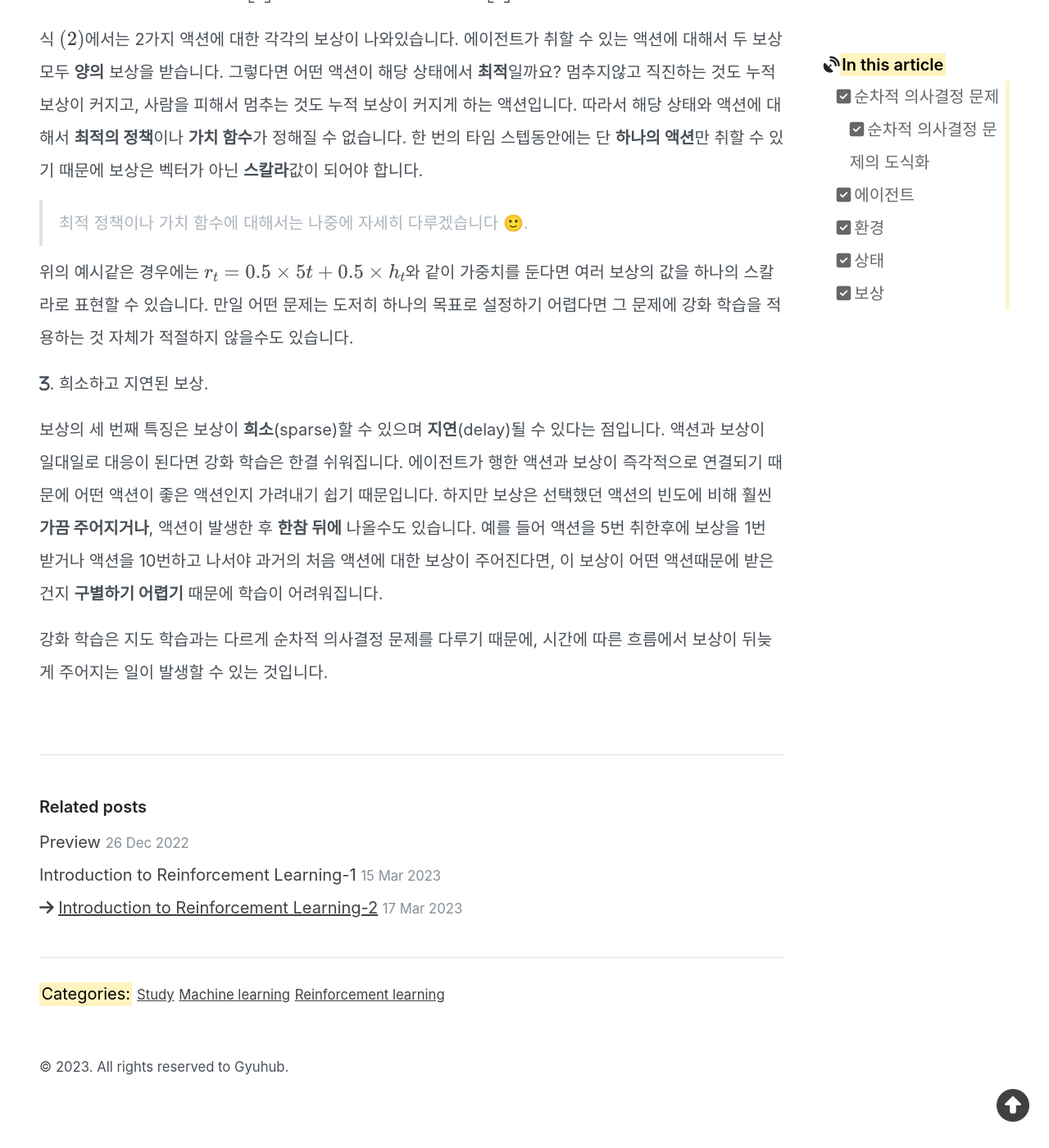
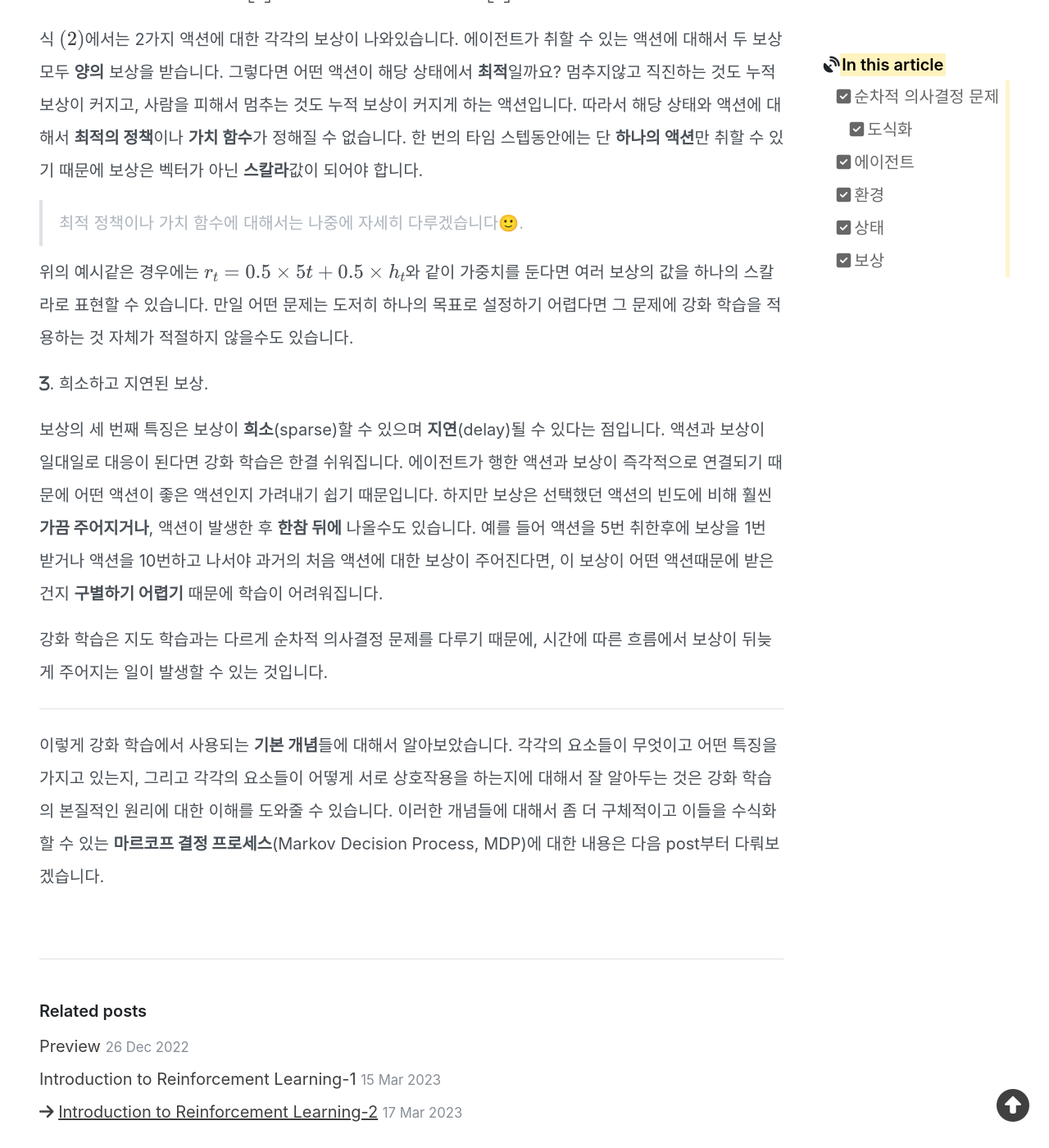
Before and after one commit to mngupark/mngupark.github.io, a Jekyll site: the page built from posts/study/machine learning/reinforcement learning/_posts/2023-03-17-introduction-to-rl-2.md, in a window 1280 px wide and 1400 px high, scrolled down 6595 px. Shown: the whole window at 82% size. Built offline with Jekyll 4.4.1, drawn with Linux system fonts in a browser that asks for light colours; nearby versions of some CDN libraries; formulas are drawn with MathJax 3; comment, search, counter and statistics services are not loaded; before the commit the page ends 7963 px from its top, so only the background shows below that.

Commit message:
add more contents for aid of understanding

```diff
--- a/posts/study/machine learning/reinforcement learning/_posts/2023-03-17-introduction-to-rl-2.md
+++ b/posts/study/machine learning/reinforcement learning/_posts/2023-03-17-introduction-to-rl-2.md
@@ -46,7 +46,7 @@ post-order: 3
 
 세상에는 정말 많고 다양한 **순차적 의사결정 문제**들이 존재합니다. 복잡한 세상속에서는 단순히 행동 하나로만 그 결과가 성공이나 실패 둘 중 하나로 직결되지 않고 유기적으로 연결된 채 계속해서 행동을 요구하기 때문입니다. 그래서 세상에는 순차적 의사결정 문제가 아닌 것을 찾기가 더 어려울 정도로 많은 상황들을 **순차적 의사결정 문제**로 생각할 수 있습니다. 그리고 강화 학습은 이런 중요한 문제를 풀기 위해 고안된 방법론입니다. 얼마나 강화 학습이 인공 지능에서 중요한 비중을 차지할지 감이 오시나요?
 
-## 순차적 의사결정 문제의 도식화
+## 도식화
 
 앞서 설명한 순차적 의사결정 문제를 강화 학습에 초점을 맞춰서 도식화하면 아래와 같습니다.
 
@@ -155,7 +155,7 @@ $$
 
 식 $(\ref{vector_reward_2})$에서는 2가지 액션에 대한 각각의 보상이 나와있습니다. 에이전트가 취할 수 있는 액션에 대해서 두 보상 모두 **양의** 보상을 받습니다. 그렇다면 어떤 액션이 해당 상태에서 **최적**일까요? 멈추지않고 직진하는 것도 누적 보상이 커지고, 사람을 피해서 멈추는 것도 누적 보상이 커지게 하는 액션입니다. 따라서 해당 상태와 액션에 대해서 **최적의 정책**이나 **가치 함수**가 정해질 수 없습니다. 한 번의 타임 스텝동안에는 단 **하나의 액션**만 취할 수 있기 때문에 보상은 벡터가 아닌 **스칼라**값이 되어야 합니다.
 
-> 최적 정책이나 가치 함수에 대해서는 나중에 자세히 다루겠습니다 🙂.
+> 최적 정책이나 가치 함수에 대해서는 나중에 자세히 다루겠습니다🙂.
 
 위의 예시같은 경우에는 $r_t=0.5\times 5t+0.5\times h_t$와 같이 가중치를 둔다면 여러 보상의 값을 하나의 스칼라로 표현할 수 있습니다. 만일 어떤 문제는 도저히 하나의 목표로 설정하기 어렵다면 그 문제에 강화 학습을 적용하는 것 자체가 적절하지 않을수도 있습니다.
 
@@ -164,3 +164,7 @@ $$
 보상의 세 번째 특징은 보상이 **희소**(sparse)할 수 있으며 **지연**(delay)될 수 있다는 점입니다. 액션과 보상이 일대일로 대응이 된다면 강화 학습은 한결 쉬워집니다. 에이전트가 행한 액션과 보상이 즉각적으로 연결되기 때문에 어떤 액션이 좋은 액션인지 가려내기 쉽기 때문입니다. 하지만 보상은 선택했던 액션의 빈도에 비해 훨씬 **가끔 주어지거나**, 액션이 발생한 후 **한참 뒤에** 나올수도 있습니다. 예를 들어 액션을 5번 취한후에 보상을 1번 받거나 액션을 10번하고 나서야 과거의 처음 액션에 대한 보상이 주어진다면, 이 보상이 어떤 액션때문에 받은건지 **구별하기 어렵기** 때문에 학습이 어려워집니다.
 
 강화 학습은 지도 학습과는 다르게 순차적 의사결정 문제를 다루기 때문에, 시간에 따른 흐름에서 보상이 뒤늦게 주어지는 일이 발생할 수 있는 것입니다.
+
+---
+
+이렇게 강화 학습에서 사용되는 **기본 개념**들에 대해서 알아보았습니다. 각각의 요소들이 무엇이고 어떤 특징을 가지고 있는지, 그리고 각각의 요소들이 어떻게 서로 상호작용을 하는지에 대해서 잘 알아두는 것은 강화 학습의 본질적인 원리에 대한 이해를 도와줄 수 있습니다. 이러한 개념들에 대해서 좀 더 구체적이고 이들을 수식화 할 수 있는 **마르코프 결정 프로세스**(Markov Decision Process, MDP)에 대한 내용은 다음 post부터 다뤄보겠습니다.
```
